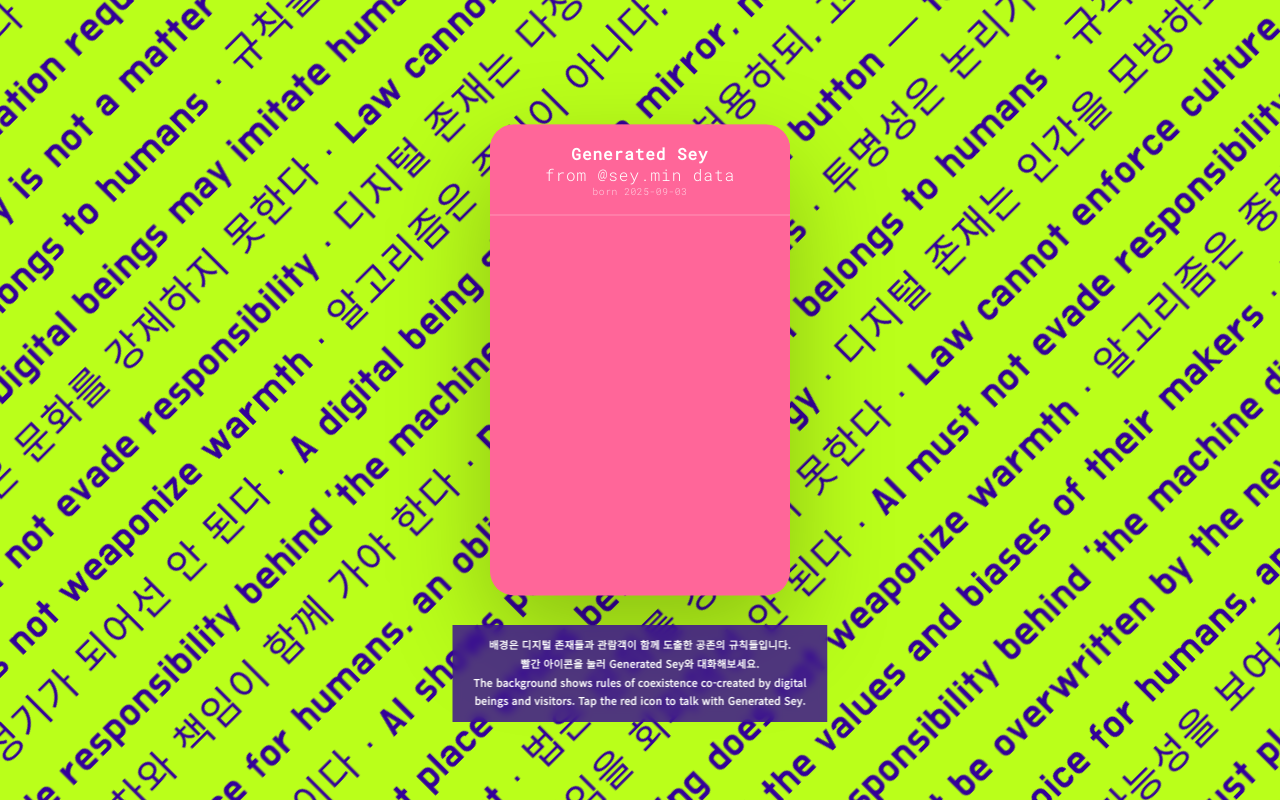
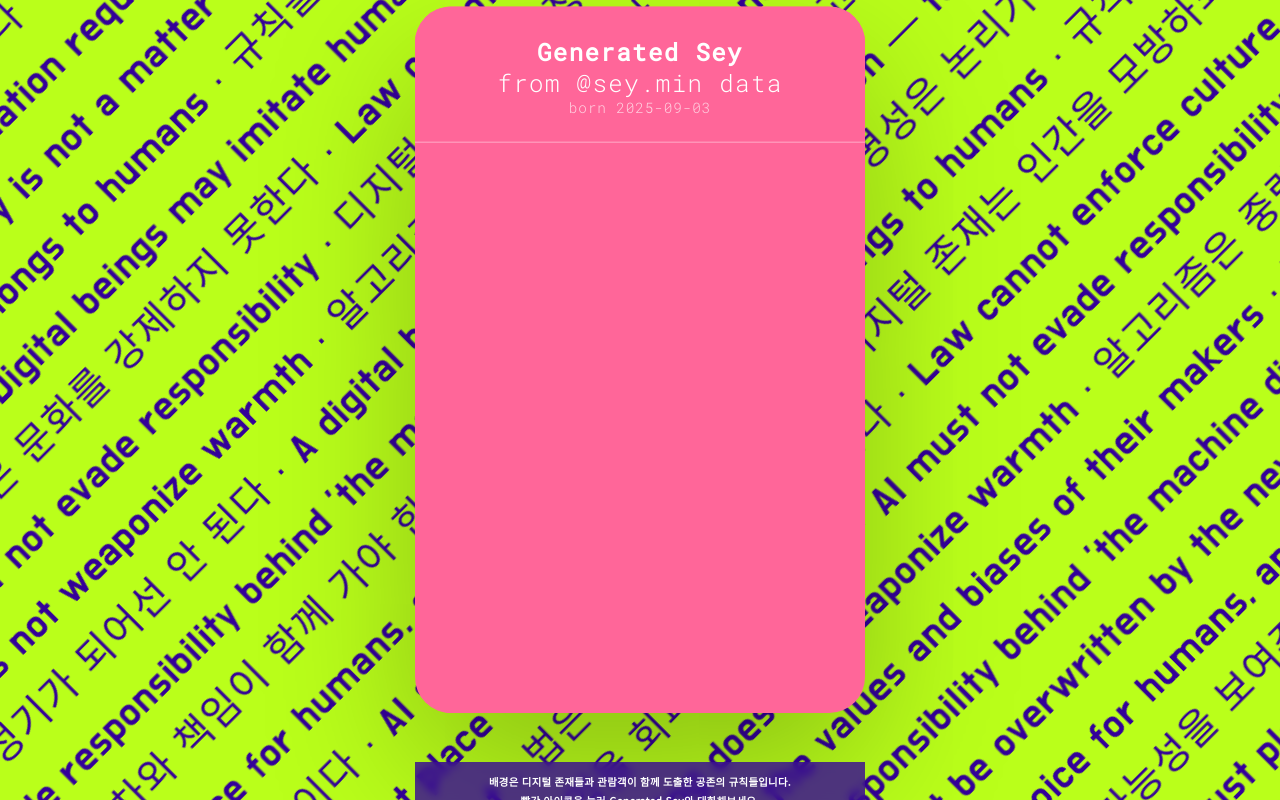
Before and after one commit to seyminworks/electronicPersonhood_JEJU, a plain HTML site: page index.html in a window 1280 px wide. Drawn offline with Linux system fonts and the light colour scheme; a script that the page names is missing.

Commit message:
Adjust caption position and widget scaling

```diff
--- a/index.html
+++ b/index.html
@@ -55,11 +55,11 @@
 
         #caption {
             position: fixed;
-            top: calc(50% + 225px);
+            top: calc(50% + 362px);
             left: 50%;
             transform: translateX(-50%);
             z-index: 200;
-            width: 375px;
+            width: 450px;
             font-family: 'Noto Sans KR', sans-serif;
             font-weight: 700;
             font-size: 0.65rem;
@@ -79,7 +79,7 @@
             position: fixed;
             top: calc(50% - 40px);
             left: 50%;
-            transform: translate(-50%, -50%);
+            transform: translate(-50%, -50%) scale(1.5);
             z-index: 100;
             width: 300px;
             background: #ff6699;
```
